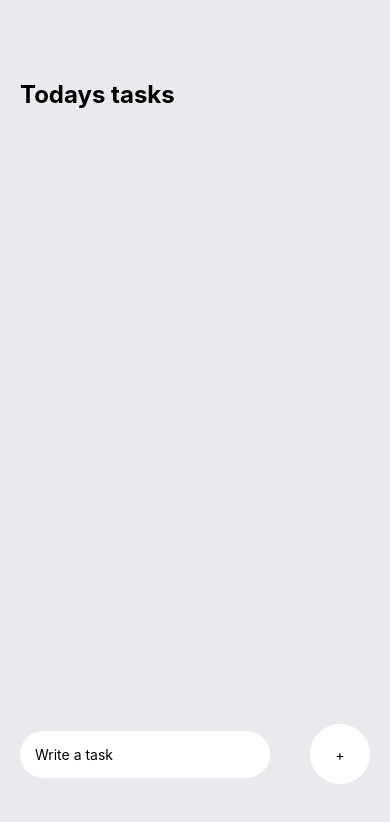
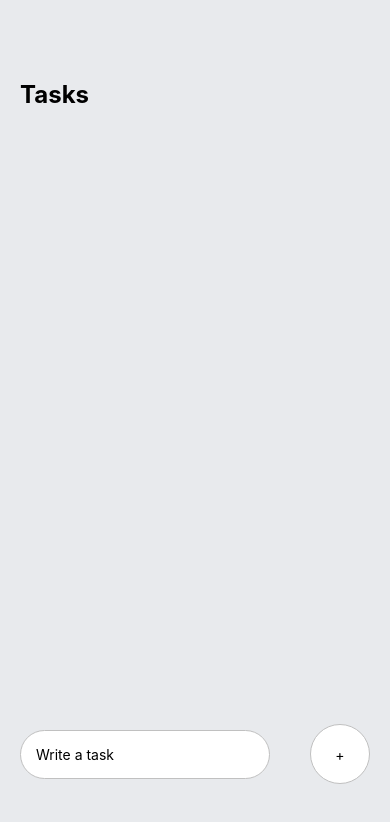
Before and after one commit to lk20918n/React-Native-To-Do-App, a React Native app: screen / in a window 390 px wide. Shown: the top 822 px of the page. Built offline with nearby package versions, Linux system fonts and the light colour scheme.

Commit message:
Update App.js

```diff
--- a/App.js
+++ b/App.js
@@ -17,7 +17,7 @@
   const [taskItems, setTaskItems] = useState([]);
 
   const handleAddTask = () => {
-    Keyboard.dismiss();
+    // Keyboard.dismiss();
     setTaskItems([...taskItems, task]);
     setTask(null);
   };
@@ -32,7 +32,7 @@
     <View style={styles.container}>
       {/* Todays Tasks */}
       <View style={styles.tasksWrapper}>
-        <Text style={styles.sectionTitle}>Todays tasks</Text>
+        <Text style={styles.sectionTitle}>Tasks</Text>
 
         <ScrollView style={styles.scrollView}>
           <View style={styles.items}>
@@ -104,14 +104,14 @@
     backgroundColor: "#FFF",
     borderRadius: 60,
     borderColor: "#C0C0C0",
-    borderwidth: 1,
+    borderWidth: 1,
     width: 250,
   },
   addWrapper: {
     backgroundColor: "#FFF",
     borderRadius: 60,
     borderColor: "#C0C0C0",
-    borderwidth: 1,
+    borderWidth: 1,
     width: 60,
     height: 60,
     justifyContent: "center",
```
